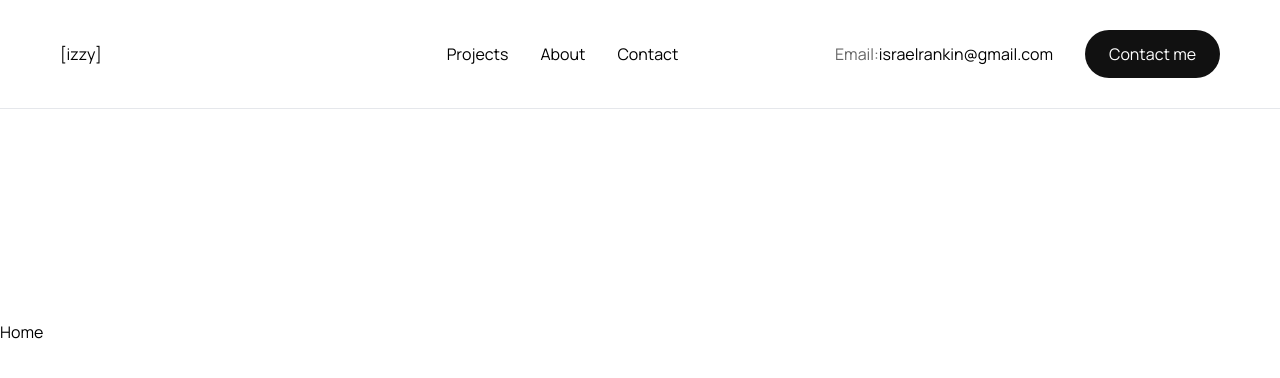
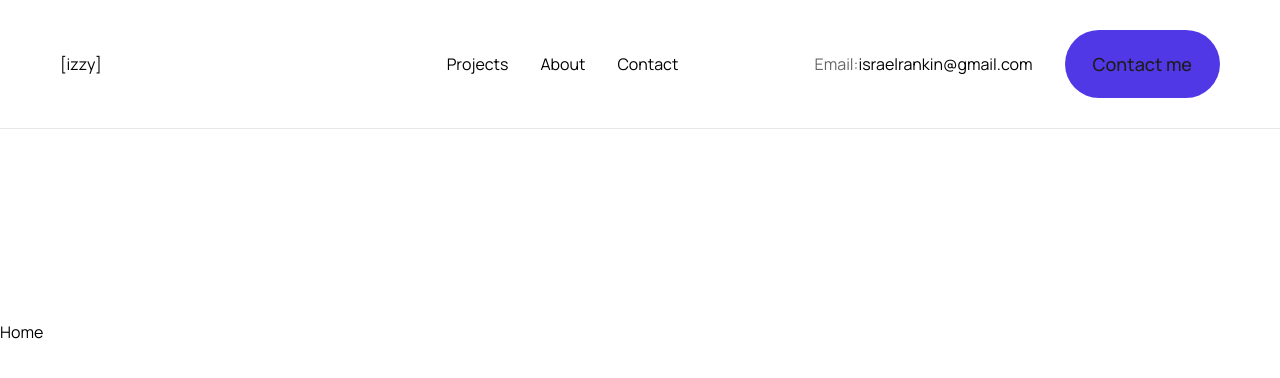
Before and after one commit to Israel-2002/portfolio-v3, a React (Vite) app: page / in a window 1280 px wide. Shown: the top 378 px of the page. Built offline with nearby package versions, Linux system fonts and the light colour scheme.

Commit message:
updated button component

```diff
--- a/src/components/Button.jsx
+++ b/src/components/Button.jsx
@@ -1,13 +1,26 @@
 import { cn } from "@/lib/cn";
 import PropTypes from "prop-types";
 
-const Button = ({ label, onClick, className }) => {
+const Button = ({ label, onClick, className, icon }) => {
   return (
     <button
       onClick={onClick}
-      className={cn("rounded-full bg-black px-6 py-3 text-white", className)}
+      className={cn(
+        "rounded-full bg-primary py-5 font-medium text-matte-black md:text-lg",
+        icon
+          ? "group relative pl-7 shadow-2xl shadow-primary/20 transition-shadow duration-300 hover:shadow-none"
+          : "px-7",
+        className,
+      )}
     >
-      {label}
+      {label}{" "}
+      {icon && (
+        <img
+          className="absolute right-2 top-1/2 h-10 w-10 -translate-y-1/2 transition-all duration-300 group-hover:rotate-45"
+          src={icon}
+          alt=""
+        />
+      )}
     </button>
   );
 };
@@ -16,6 +29,7 @@ Button.propTypes = {
   label: PropTypes.string,
   onClick: PropTypes.func,
   className: PropTypes.string,
+  icon: PropTypes.string,
 };
 
 export default Button;
```
